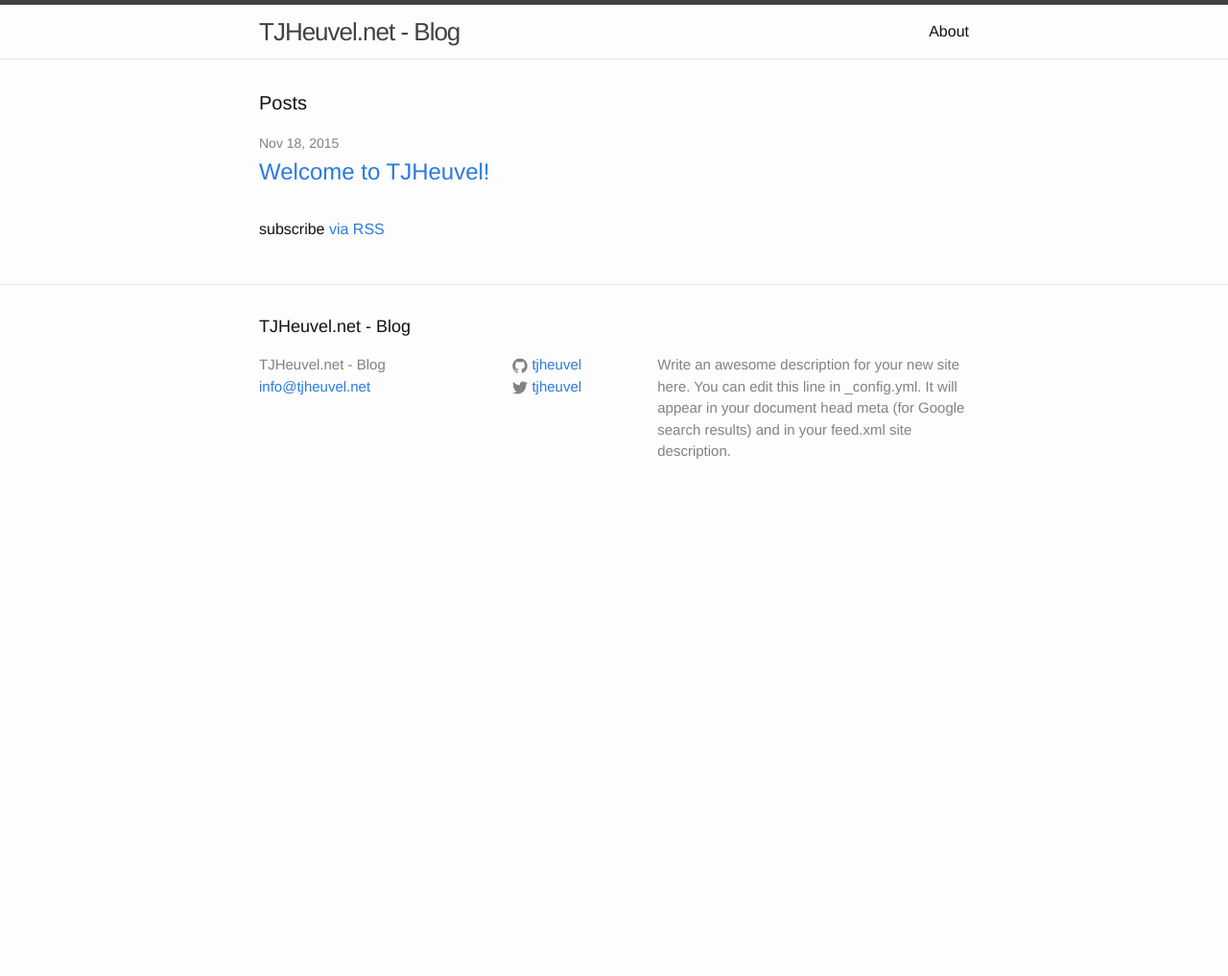
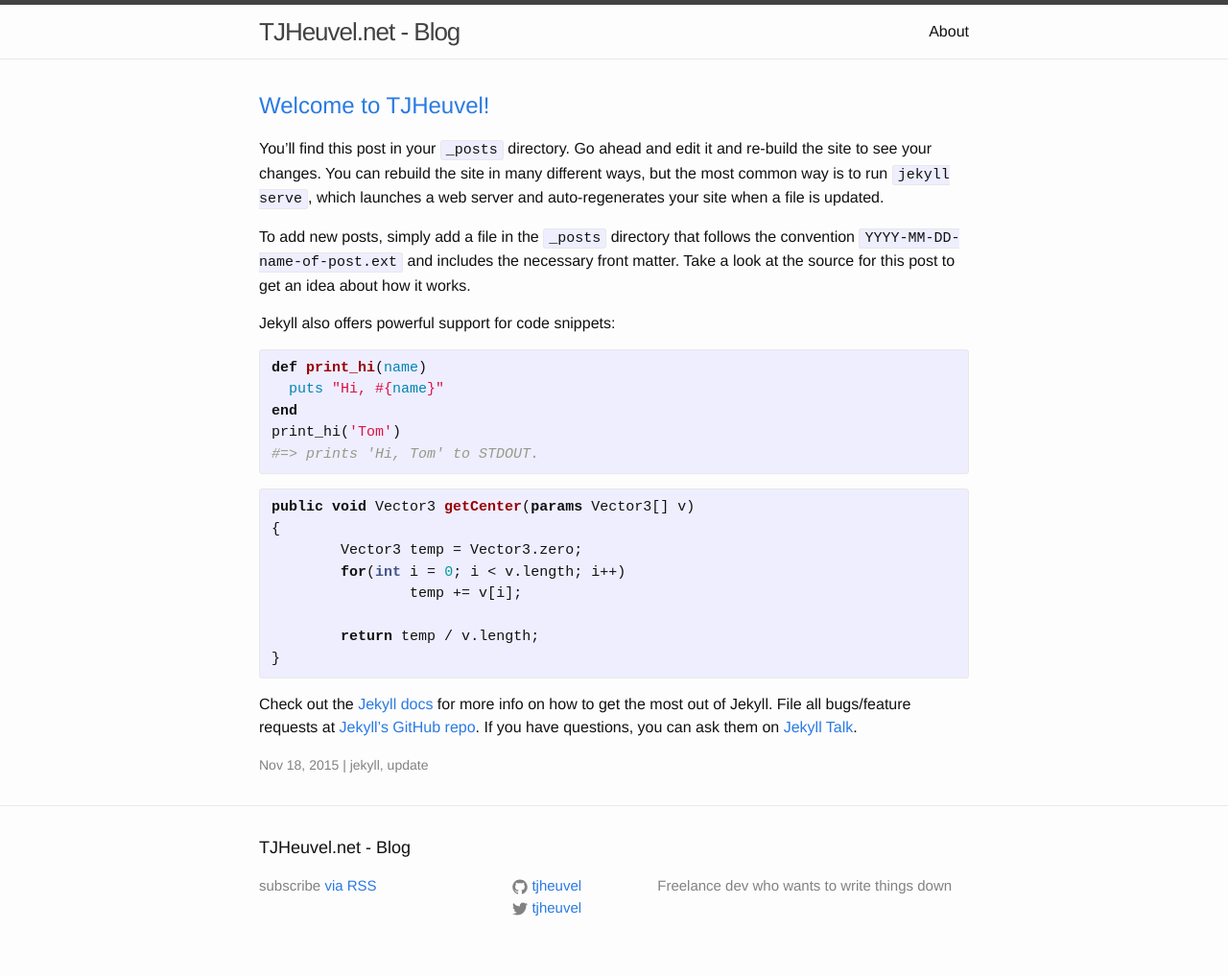
Before and after one commit to TJHeuvel/tjheuvel.net, a Jekyll site: the page built from index.html, in a window 1280 px wide. Shown: the whole page at 96% size. Built offline with Jekyll 4.4.1, drawn with Linux system fonts in a browser that asks for light colours; before the commit the page ends 900 px from its top, so only the background shows below that.

Commit message:
Attempt at configuring

```diff
--- a/_config.yml
+++ b/_config.yml
@@ -9,9 +9,7 @@
 title: TJHeuvel.net - Blog
 email: info@tjheuvel.net
 description: > # this means to ignore newlines until "baseurl:"
-  Write an awesome description for your new site here. You can edit this
-  line in _config.yml. It will appear in your document head meta (for
-  Google search results) and in your feed.xml site description.
+  Freelance dev who wants to write things down
 baseurl: "" # the subpath of your site, e.g. /blog
 url: "http://blog.tjheuvel.net" # the base hostname & protocol for your site
 twitter_username: tjheuvel
@@ -19,3 +17,7 @@ github_username:  tjheuvel
 
 # Build settings
 markdown: kramdown
+
+# Custom
+
+permalink: "/:title"
--- a/_includes/footer.html
+++ b/_includes/footer.html
@@ -6,10 +6,7 @@
 
     <div class="footer-col-wrapper">
       <div class="footer-col footer-col-1">
-        <ul class="contact-list">
-          <li>{{ site.title }}</li>
-          <li><a href="mailto:{{ site.email }}">{{ site.email }}</a></li>
-        </ul>
+        <p class="rss-subscribe">subscribe <a href="{{ "/feed.xml" | prepend: site.baseurl }}">via RSS</a></p>
       </div>
 
       <div class="footer-col footer-col-2">
--- a/_includes/header.html
+++ b/_includes/header.html
@@ -5,14 +5,6 @@
     <a class="site-title" href="{{ site.baseurl }}/">{{ site.title }}</a>
 
     <nav class="site-nav">
-      <a href="#" class="menu-icon">
-        <svg viewBox="0 0 18 15">
-          <path fill="#424242" d="M18,1.484c0,0.82-0.665,1.484-1.484,1.484H1.484C0.665,2.969,0,2.304,0,1.484l0,0C0,0.665,0.665,0,1.484,0 h15.031C17.335,0,18,0.665,18,1.484L18,1.484z"/>
-          <path fill="#424242" d="M18,7.516C18,8.335,17.335,9,16.516,9H1.484C0.665,9,0,8.335,0,7.516l0,0c0-0.82,0.665-1.484,1.484-1.484 h15.031C17.335,6.031,18,6.696,18,7.516L18,7.516z"/>
-          <path fill="#424242" d="M18,13.516C18,14.335,17.335,15,16.516,15H1.484C0.665,15,0,14.335,0,13.516l0,0 c0-0.82,0.665-1.484,1.484-1.484h15.031C17.335,12.031,18,12.696,18,13.516L18,13.516z"/>
-        </svg>
-      </a>
-
       <div class="trigger">
         {% for my_page in site.pages %}
           {% if my_page.title %}
--- a/_posts/2015-11-18-welcome-to-jekyll.markdown
+++ b/_posts/2015-11-18-welcome-to-jekyll.markdown
@@ -18,6 +20,18 @@ print_hi('Tom')
 #=> prints 'Hi, Tom' to STDOUT.
 {% endhighlight %}
 
+{% highlight C# %}
+
+public void Vector3 getCenter(params Vector3[] v)
+{
+	Vector3 temp = Vector3.zero;
+	for(int i = 0; i < v.length; i++)
+		temp += v[i];
+
+	return temp / v.length;
+}
+{% endhighlight %}
+
 Check out the [Jekyll docs][jekyll-docs] for more info on how to get the most out of Jekyll. File all bugs/feature requests at [Jekyll’s GitHub repo][jekyll-gh]. If you have questions, you can ask them on [Jekyll Talk][jekyll-talk].
 
 [jekyll-docs]: http://jekyllrb.com/docs/home
--- a/index.html
+++ b/index.html
@@ -3,21 +3,18 @@ layout: default
 ---
 
 <div class="home">
+    {% for post in site.posts %}
+      <article class="post ">
+          <h2>
+            <a class="post-link" href="{{ post.url | prepend: site.baseurl }}">{{ post.title }}</a>
+          </h2>
 
-  <h1 class="page-heading">Posts</h1>
+          {{ post.content }}
 
-  <ul class="post-list">
-    {% for post in site.posts %}
-      <li>
-        <span class="post-meta">{{ post.date | date: "%b %-d, %Y" }}</span>
+      </article>
 
-        <h2>
-          <a class="post-link" href="{{ post.url | prepend: site.baseurl }}">{{ post.title }}</a>
-        </h2>
-      </li>
+      <span class="post-meta">
+        {{ post.date | date: "%b %-d, %Y" }} | {{ post.categories | join:', '}}
+      </span>
     {% endfor %}
-  </ul>
-
-  <p class="rss-subscribe">subscribe <a href="{{ "/feed.xml" | prepend: site.baseurl }}">via RSS</a></p>
-
 </div>
```
Also changed, not shown: other parts of _posts/2015-11-18-welcome-to-jekyll.markdown (+3 -1 lines).
